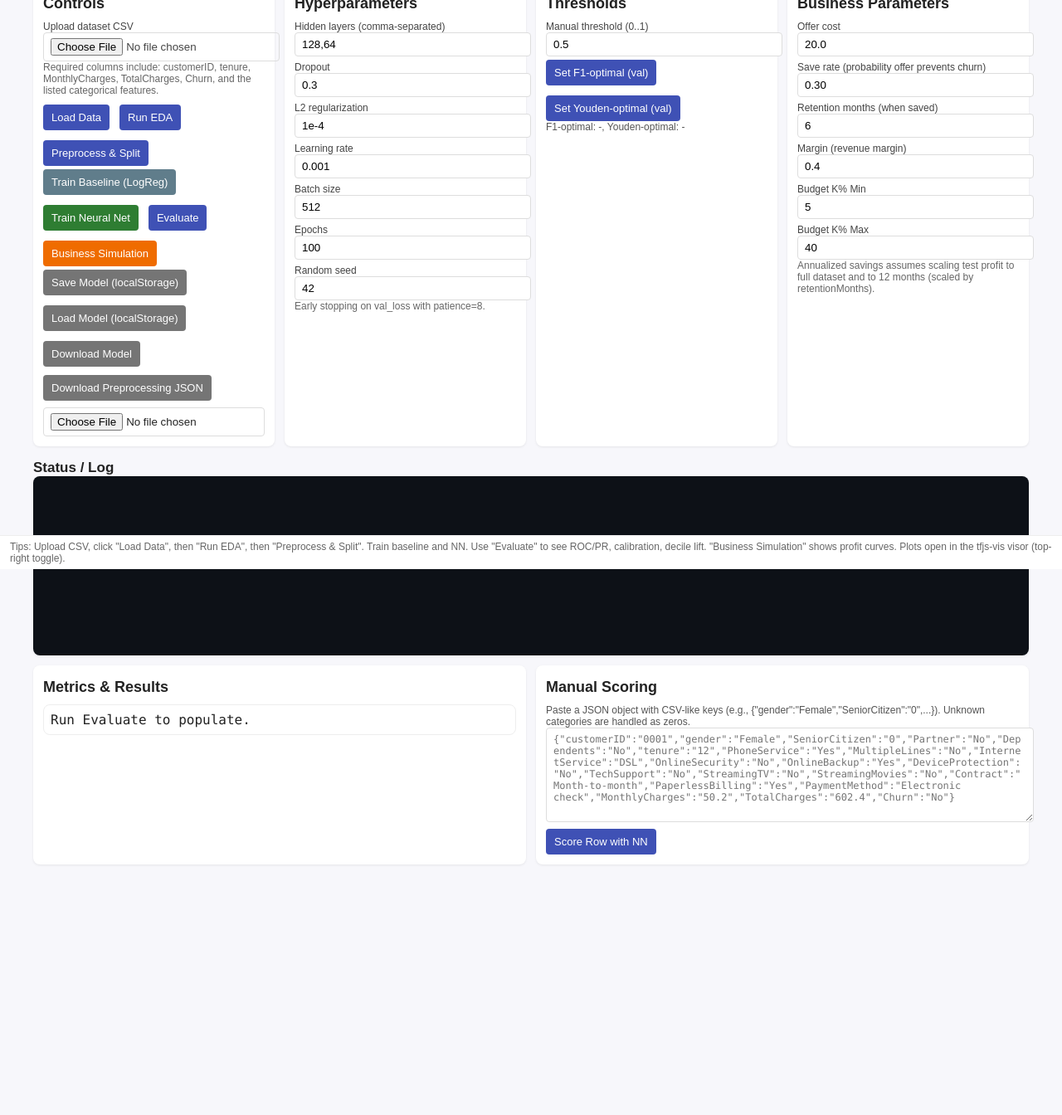
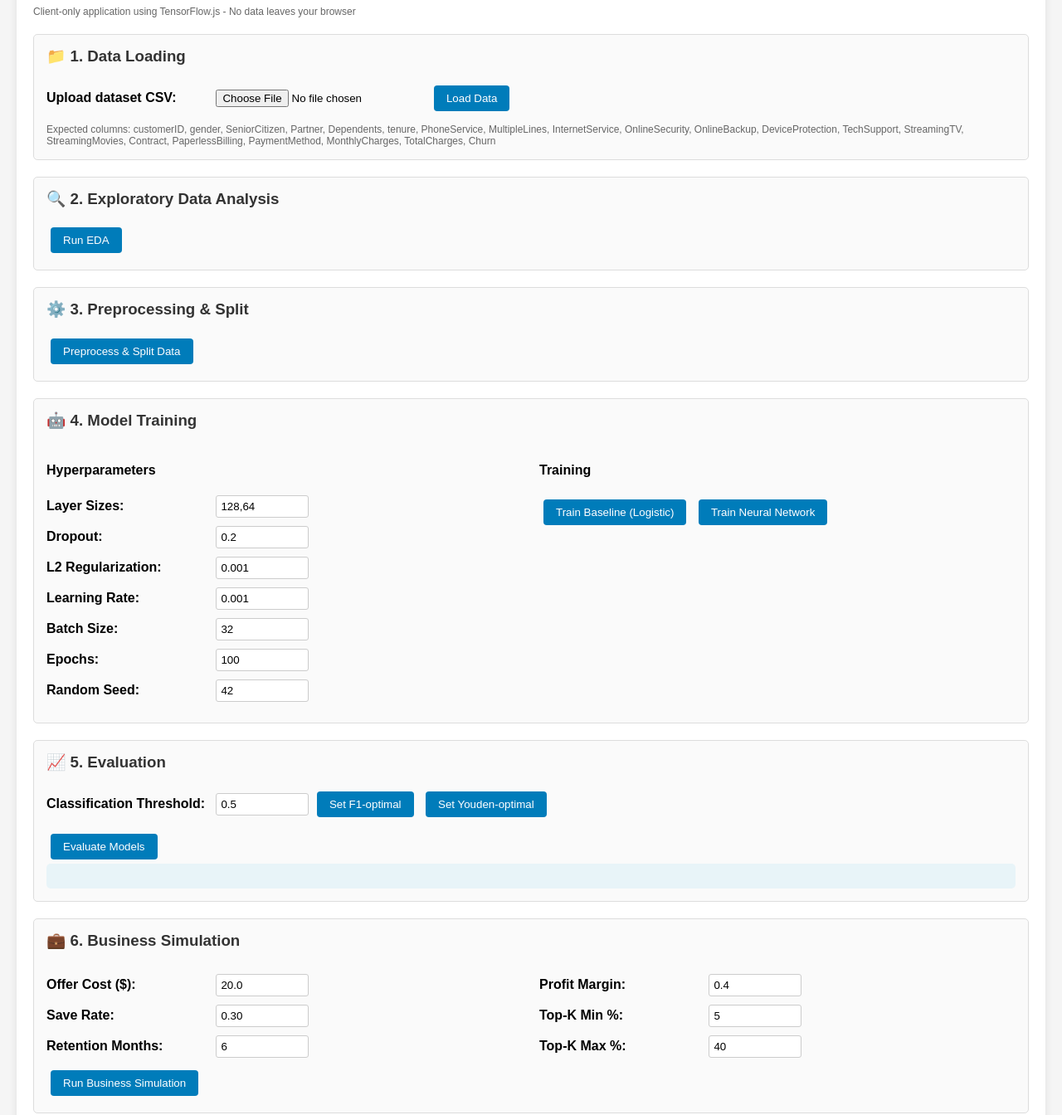
Before and after one commit to ansmaryashina-prog/neural, a plain HTML site: page index.html in a window 1280 px wide. Shown: the part 114-1458 px from the top of the page at 83% size. Before the commit the page ends 1252 px from the top, so only its background shows below. Drawn offline with nearby package versions, Linux system fonts and the light colour scheme; a script that the page names is missing.

Commit message:
index.html

```diff
--- a/index.html
+++ b/index.html
@@ -2,272 +2,397 @@
 <html lang="en">
 <head>
     <meta charset="UTF-8">
-    <title>Telco Churn: EDA + TensorFlow.js + Business Simulator (Upload CSV)</title>
-    <meta name="viewport" content="width=device-width, initial-scale=1" />
+    <meta name="viewport" content="width=device-width, initial-scale=1.0">
+    <title>Telco Churn Analyzer</title>
+    <script src="https://cdn.jsdelivr.net/npm/@tensorflow/tfjs@4.10.0/dist/tf.min.js"></script>
+    <script src="https://cdn.jsdelivr.net/npm/@tensorflow/tfjs-vis@1.5.1/dist/tfjs-vis.umd.min.js"></script>
+    <script src="https://cdn.jsdelivr.net/npm/papaparse@5.4.1/papaparse.min.js"></script>
     <style>
         body {
             font-family: Arial, sans-serif;
-            margin: 0;
-            padding: 0 0 80px 0;
-            background: #f7f7fb;
-            color: #222;
+            margin: 20px;
+            background-color: #f5f5f5;
         }
-
-        header {
-            background: #3f51b5;
-            color: #fff;
-            padding: 16px 20px;
-        }
-
-        header h1 {
-            margin: 0;
-            font-size: 20px;
-        }
-
-        header p {
-            margin: 6px 0 0 0;
-            font-size: 13px;
-        }
-
-        a, a:visited {
-            color: #ffe082;
-        }
-
         .container {
-            padding: 16px 20px;
             max-width: 1200px;
             margin: 0 auto;
+            background: white;
+            padding: 20px;
+            border-radius: 8px;
+            box-shadow: 0 2px 10px rgba(0,0,0,0.1);
         }
-
+        .section {
+            margin: 20px 0;
+            padding: 15px;
+            border: 1px solid #ddd;
+            border-radius: 5px;
+            background: #fafafa;
+        }
+        .section h3 {
+            margin-top: 0;
+            color: #333;
+        }
+        button {
+            background: #007cba;
+            color: white;
+            border: none;
+            padding: 8px 15px;
+            margin: 5px;
+            border-radius: 4px;
+            cursor: pointer;
+        }
+        button:hover {
+            background: #005a87;
+        }
+        button:disabled {
+            background: #ccc;
+            cursor: not-allowed;
+        }
+        .input-group {
+            margin: 10px 0;
+        }
+        label {
+            display: inline-block;
+            width: 200px;
+            font-weight: bold;
+        }
+        input[type="number"], input[type="text"] {
+            padding: 5px;
+            width: 100px;
+            border: 1px solid #ccc;
+            border-radius: 3px;
+        }
+        #log {
+            background: #000;
+            color: #0f0;
+            padding: 15px;
+            border-radius: 5px;
+            font-family: monospace;
+            font-size: 12px;
+            height: 300px;
+            overflow-y: auto;
+            white-space: pre-wrap;
+        }
         .grid {
             display: grid;
-            grid-template-columns: repeat(auto-fit, minmax(280px, 1fr));
-            gap: 12px;
+            grid-template-columns: 1fr 1fr;
+            gap: 20px;
         }
-
-        .card {
-            background: #fff;
-            border-radius: 8px;
-            box-shadow: 0 1px 3px rgba(0,0,0,0.08);
-            padding: 12px;
-        }
-
-        h2 {
-            font-size: 18px;
-            margin: 4px 0 10px;
-        }
-
-        h3 {
-            font-size: 16px;
-            margin: 6px 0 8px;
-        }
-
-        label {
-            display: block;
-            font-size: 12px;
-            color: #444;
-            margin-top: 6px;
-        }
-
-        input[type="text"], input[type="number"], input[type="file"] {
-            width: 100%;
-            padding: 6px 8px;
-            border: 1px solid #ddd;
-            border-radius: 4px;
-        }
-
-        .btn {
-            background: #3f51b5;
-            color: #fff;
-            border: none;
-            padding: 8px 10px;
-            border-radius: 4px;
-            cursor: pointer;
-            margin: 4px 4px 0 0;
-            font-size: 13px;
-        }
-
-        .btn.secondary {
-            background: #607d8b;
-        }
-
-        .btn.success {
-            background: #2e7d32;
-        }
-
-        .btn.warn {
-            background: #ef6c00;
-        }
-
-        .btn.gray {
-            background: #757575;
-        }
-
-        .row {
-            display: flex;
-            flex-wrap: wrap;
-            gap: 8px;
-            align-items: center;
-        }
-
-        #log {
-            white-space: pre-wrap;
-            background: #0d1117;
-            color: #d1d5da;
-            padding: 8px;
-            border-radius: 8px;
-            height: 200px;
-            overflow: auto;
-            font-family: ui-monospace, Menlo, Consolas, monospace;
-            font-size: 12px;
-        }
-
-        .note {
+        .small {
             font-size: 12px;
             color: #666;
         }
-
         .metrics {
-            font-family: ui-monospace, Menlo, Consolas, monospace;
-            background: #fff;
-            border-radius: 8px;
-            padding: 8px;
-            border: 1px solid #eee;
+            background: #e8f4f8;
+            padding: 15px;
+            border-radius: 5px;
+            font-family: monospace;
+            font-size: 12px;
         }
-
-        footer {
-            position: fixed;
-            bottom: 0;
-            left: 0;
-            right: 0;
-            background: #fff;
-            border-top: 1px solid #eee;
-            padding: 6px 12px;
-            font-size: 12px;
-            color: #666;
-        }
-
-        .section-title {
-            margin-top: 16px;
-            font-size: 17px;
-            font-weight: 600;
-        }
-
-        .small {
-            font-size: 12px;
-            color: #555;
-        }
-
-        textarea {
-            width: 100%;
-            min-height: 100px;
-            padding: 6px 8px;
-            border: 1px solid #ddd;
-            border-radius: 4px;
-            font-family: ui-monospace, Menlo, Consolas, monospace;
-            font-size: 12px;
+        .file-input {
+            margin: 10px 0;
         }
     </style>
 </head>
 <body>
-    <header>
-        <h1>Telco Customer Churn: EDA + Neural Network + Business Simulator (Upload CSV, Client-only)</h1>
-        <p>Upload the Telco CSV from your computer. Expected schema: WA_Fn-UseC_-Telco-Customer-Churn.csv. Plots open in the tfjs-vis visor.</p>
-    </header>
+    <div class="container">
+        <h1>📊 Telco Churn EDA + Neural Network + Business Simulator</h1>
+        <p class="small">Client-only application using TensorFlow.js - No data leaves your browser</p>
 
-    <div class="container">
-        <div class="grid">
-            <div class="card">
-                <h2>Controls</h2>
-                <label>Upload dataset CSV <input type="file" id="datasetFile" accept=".csv,text/csv"> </label>
-                <div class="note">Required columns include: customerID, tenure, MonthlyCharges, TotalCharges, Churn, and the listed categorical features.</div>
-                <div class="row" style="margin-top:6px;">
-                    <button id="btnLoad" class="btn">Load Data</button>
-                    <button id="btnEDA" class="btn">Run EDA</button>
-                    <button id="btnPreprocess" class="btn">Preprocess & Split</button>
-                </div>
-                <div class="row">
-                    <button id="btnTrainBaseline" class="btn secondary">Train Baseline (LogReg)</button>
-                    <button id="btnTrainNN" class="btn success">Train Neural Net</button>
-                    <button id="btnEvaluate" class="btn">Evaluate</button>
-                    <button id="btnBusiness" class="btn warn">Business Simulation</button>
-                </div>
-                <div class="row">
-                    <button id="btnSaveModel" class="btn gray">Save Model (localStorage)</button>
-                    <button id="btnLoadModel" class="btn gray">Load Model (localStorage)</button>
-                    <button id="btnDownloadModel" class="btn gray">Download Model</button>
-                </div>
-                <div class="row" style="margin-top:6px;">
-                    <button id="btnDownloadPrep" class="btn gray">Download Preprocessing JSON</button>
-                    <input type="file" id="uploadConfig" accept=".json" />
-                </div>
+        <!-- Data Loading Section -->
+        <div class="section">
+            <h3>📁 1. Data Loading</h3>
+            <div class="file-input">
+                <label for="datasetFile">Upload dataset CSV:</label>
+                <input type="file" id="datasetFile" accept=".csv" />
+                <button id="btnLoad">Load Data</button>
             </div>
-
-            <div class="card">
-                <h2>Hyperparameters</h2>
-                <label>Hidden layers (comma-separated) <input id="hpLayers" type="text" value="128,64"></label>
-                <label>Dropout <input id="hpDropout" type="number" step="0.05" value="0.3"></label>
-                <label>L2 regularization <input id="hpL2" type="text" value="1e-4"></label>
-                <label>Learning rate <input id="hpLR" type="number" step="0.0001" value="0.001"></label>
-                <label>Batch size <input id="hpBatch" type="number" value="512"></label>
-                <label>Epochs <input id="hpEpochs" type="number" value="100"></label>
-                <label>Random seed <input id="hpSeed" type="number" value="42"></label>
-                <div class="note">Early stopping on val_loss with patience=8.</div>
-            </div>
-
-            <div class="card">
-                <h2>Thresholds</h2>
-                <label>Manual threshold (0..1) <input id="thresholdInput" type="number" step="0.01" value="0.5"></label>
-                <div class="row">
-                    <button id="btnSetF1" class="btn">Set F1-optimal (val)</button>
-                    <button id="btnSetYouden" class="btn">Set Youden-optimal (val)</button>
-                </div>
-                <div class="small" id="thresholdNotes">F1-optimal: -, Youden-optimal: -</div>
-            </div>
-
-            <div class="card">
-                <h2>Business Parameters</h2>
-                <label>Offer cost <input id="bizOfferCost" type="number" step="0.1" value="20.0"></label>
-                <label>Save rate (probability offer prevents churn) <input id="bizSaveRate" type="number" step="0.01" value="0.30"></label>
-                <label>Retention months (when saved) <input id="bizMonths" type="number" value="6"></label>
-                <label>Margin (revenue margin) <input id="bizMargin" type="number" step="0.05" value="0.4"></label>
-                <label>Budget K% Min <input id="bizKMin" type="number" step="1" value="5"></label>
-                <label>Budget K% Max <input id="bizKMax" type="number" step="1" value="40"></label>
-                <div class="note">Annualized savings assumes scaling test profit to full dataset and to 12 months (scaled by retentionMonths).</div>
+            <div class="small">
+                Expected columns: customerID, gender, SeniorCitizen, Partner, Dependents, tenure, PhoneService,
+                MultipleLines, InternetService, OnlineSecurity, OnlineBackup, DeviceProtection, TechSupport,
+                StreamingTV, StreamingMovies, Contract, PaperlessBilling, PaymentMethod, MonthlyCharges, TotalCharges, Churn
             </div>
         </div>
 
-        <div class="section-title">Status / Log</div>
-        <div id="log" class="card"></div>
+        <!-- EDA Section -->
+        <div class="section">
+            <h3>🔍 2. Exploratory Data Analysis</h3>
+            <button id="btnEDA">Run EDA</button>
+        </div>
 
-        <div class="grid" style="margin-top:12px;">
-            <div class="card">
-                <h2>Metrics & Results</h2>
-                <div id="metrics" class="metrics">Run Evaluate to populate.</div>
-            </div>
+        <!-- Preprocessing Section -->
+        <div class="section">
+            <h3>⚙️ 3. Preprocessing & Split</h3>
+            <button id="btnPreprocess">Preprocess & Split Data</button>
+        </div>
 
-            <div class="card">
-                <h2>Manual Scoring</h2>
-                <div class="small">Paste a JSON object with CSV-like keys (e.g., {"gender":"Female","SeniorCitizen":"0",...}). Unknown categories are handled as zeros.</div>
-                <textarea id="manualRow" placeholder='{"customerID":"0001","gender":"Female","SeniorCitizen":"0","Partner":"No","Dependents":"No","tenure":"12","PhoneService":"Yes","MultipleLines":"No","InternetService":"DSL","OnlineSecurity":"No","OnlineBackup":"Yes","DeviceProtection":"No","TechSupport":"No","StreamingTV":"No","StreamingMovies":"No","Contract":"Month-to-month","PaperlessBilling":"Yes","PaymentMethod":"Electronic check","MonthlyCharges":"50.2","TotalCharges":"602.4","Churn":"No"}'></textarea>
-                <div class="row">
-                    <button id="btnScoreRow" class="btn">Score Row with NN</button>
-                    <div id="scoreOut" class="small"></div>
+        <!-- Model Training Section -->
+        <div class="section">
+            <h3>🤖 4. Model Training</h3>
+            <div class="grid">
+                <div>
+                    <h4>Hyperparameters</h4>
+                    <div class="input-group">
+                        <label for="hpLayers">Layer Sizes:</label>
+                        <input type="text" id="hpLayers" value="128,64" placeholder="e.g., 128,64">
+                    </div>
+                    <div class="input-group">
+                        <label for="hpDropout">Dropout:</label>
+                        <input type="number" id="hpDropout" value="0.2" step="0.1" min="0" max="0.9">
+                    </div>
+                    <div class="input-group">
+                        <label for="hpL2">L2 Regularization:</label>
+                        <input type="number" id="hpL2" value="0.001" step="0.001" min="0">
+                    </div>
+                    <div class="input-group">
+                        <label for="hpLR">Learning Rate:</label>
+                        <input type="number" id="hpLR" value="0.001" step="0.0001" min="0.0001">
+                    </div>
+                    <div class="input-group">
+                        <label for="hpBatch">Batch Size:</label>
+                        <input type="number" id="hpBatch" value="32" min="8" max="256">
+                    </div>
+                    <div class="input-group">
+                        <label for="hpEpochs">Epochs:</label>
+                        <input type="number" id="hpEpochs" value="100" min="10" max="500">
+                    </div>
+                    <div class="input-group">
+                        <label for="hpSeed">Random Seed:</label>
+                        <input type="number" id="hpSeed" value="42" min="0" max="999">
+                    </div>
+                </div>
+                <div>
+                    <h4>Training</h4>
+                    <button id="btnTrainBaseline">Train Baseline (Logistic)</button>
+                    <button id="btnTrainNN">Train Neural Network</button>
                 </div>
             </div>
         </div>
+
+        <!-- Evaluation Section -->
+        <div class="section">
+            <h3>📈 5. Evaluation</h3>
+            <div class="input-group">
+                <label for="thresholdInput">Classification Threshold:</label>
+                <input type="number" id="thresholdInput" value="0.5" step="0.01" min="0" max="1">
+                <button id="btnSetF1">Set F1-optimal</button>
+                <button id="btnSetYouden">Set Youden-optimal</button>
+            </div>
+            <div id="thresholdNotes" class="small"></div>
+            <button id="btnEvaluate">Evaluate Models</button>
+            <div id="metrics" class="metrics"></div>
+        </div>
+
+        <!-- Business Simulation Section -->
+        <div class="section">
+            <h3>💼 6. Business Simulation</h3>
+            <div class="grid">
+                <div>
+                    <div class="input-group">
+                        <label for="bizOfferCost">Offer Cost ($):</label>
+                        <input type="number" id="bizOfferCost" value="20.0" step="5">
+                    </div>
+                    <div class="input-group">
+                        <label for="bizSaveRate">Save Rate:</label>
+                        <input type="number" id="bizSaveRate" value="0.30" step="0.05" min="0" max="1">
+                    </div>
+                    <div class="input-group">
+                        <label for="bizMonths">Retention Months:</label>
+                        <input type="number" id="bizMonths" value="6" min="1" max="24">
+                    </div>
+                </div>
+                <div>
+                    <div class="input-group">
+                        <label for="bizMargin">Profit Margin:</label>
+                        <input type="number" id="bizMargin" value="0.4" step="0.05" min="0" max="1">
+                    </div>
+                    <div class="input-group">
+                        <label for="bizKMin">Top-K Min %:</label>
+                        <input type="number" id="bizKMin" value="5" min="1" max="49">
+                    </div>
+                    <div class="input-group">
+                        <label for="bizKMax">Top-K Max %:</label>
+                        <input type="number" id="bizKMax" value="40" min="2" max="50">
+                    </div>
+                </div>
+            </div>
+            <button id="btnBusiness">Run Business Simulation</button>
+        </div>
+
+        <!-- Model Management Section -->
+        <div class="section">
+            <h3>💾 7. Model Management</h3>
+            <button id="btnSaveModel">Save Model to Browser</button>
+            <button id="btnLoadModel">Load Model from Browser</button>
+            <button id="btnDownloadModel">Download Model Files</button>
+            <button id="btnDownloadPrep">Download Preprocessing Config</button>
+            <div class="file-input">
+                <label for="uploadConfig">Upload Preprocessing Config:</label>
+                <input type="file" id="uploadConfig" accept=".json" />
+            </div>
+        </div>
+
+        <!-- Manual Scoring Section -->
+        <div class="section">
+            <h3>🎯 8. Manual Scoring</h3>
+            <textarea id="manualRow" rows="6" cols="80" placeholder='Paste customer data as JSON, e.g.:
+{
+  "customerID": "1234-ABCD",
+  "gender": "Male",
+  "SeniorCitizen": 0,
+  "Partner": "Yes",
+  "Dependents": "No",
+  "tenure": 12,
+  "PhoneService": "Yes",
+  "MultipleLines": "No",
+  "InternetService": "DSL",
+  "OnlineSecurity": "No",
+  "OnlineBackup": "Yes",
+  "DeviceProtection": "No",
+  "TechSupport": "No",
+  "StreamingTV": "No",
+  "StreamingMovies": "No",
+  "Contract": "Month-to-month",
+  "PaperlessBilling": "Yes",
+  "PaymentMethod": "Electronic check",
+  "MonthlyCharges": 45.50,
+  "TotalCharges": 546.00,
+  "Churn": "No"
+}'></textarea>
+            <br>
+            <button id="btnScoreRow">Score Customer</button>
+            <div id="scoreOut" class="metrics"></div>
+        </div>
+
+        <!-- Log Section -->
+        <div class="section">
+            <h3>📋 Status / Log</h3>
+            <div id="log">[1:42:18 PM] Ready. Start with Load Data.</div>
+        </div>
     </div>
 
-    <footer>
-        Tips: Upload CSV, click "Load Data", then "Run EDA", then "Preprocess & Split". Train baseline and NN. Use "Evaluate" to see ROC/PR, calibration, decile lift. "Business Simulation" shows profit curves. Plots open in the tfjs-vis visor (top-right toggle).
-    </footer>
+    <script>
+        // Здесь будет вставлен весь JavaScript код, который я предоставил ранее
+        // (константы, STATE, функции appendLog, mulberry32, parseTelcoCsv, loadDataFromFile и т.д.)
 
-    <!-- Libraries -->
-    <script src="https://cdn.jsdelivr.net/npm/@tensorflow/tfjs@latest"></script>
-    <script src="https://cdn.jsdelivr.net/npm/@tensorflow/tfjs-vis@latest"></script>
-    <script src="https://cdn.jsdelivr.net/npm/papaparse@5.4.1/papaparse.min.js"></script>
+        // Временно добавим простую версию для тестирования
+        const NUMERIC_FEATURES = ['tenure', 'MonthlyCharges', 'TotalCharges'];
+        const CATEGORICAL_FEATURES = [
+            'gender','SeniorCitizen','Partner','Dependents','PhoneService','MultipleLines',
+            'InternetService','OnlineSecurity','OnlineBackup','DeviceProtection','TechSupport',
+            'StreamingTV','StreamingMovies','Contract','PaperlessBilling','PaymentMethod'
+        ];
+        const TARGET_COL = 'Churn';
+        const ID_COL = 'customerID';
 
-    <!-- App -->
-    <script src="app.js"></script>
+        const STATE = {
+            seed: 42,
+            rawRows: [],
+            cleanedRows: [],
+            split: null,
+            maps: null,
+            transformed: null,
+            models: { baseline: null, mlp: null },
+            predictions: { baseline: {val: null, test: null}, mlp: {val: null, test: null} },
+            thresholds: { manual: 0.5, f1: null, youden: null, selected: 'manual' },
+            business: { offerCost: 20.0, saveRate: 0.30, retentionMonths: 6, margin: 0.4, kMin: 5, kMax: 40 },
+            sampleWeights: null,
+            trainingHistory: {},
+        };
+
+        function appendLog(msg) {
+            const el = document.getElementById('log');
+            const now = new Date().toLocaleTimeString();
+            el.textContent += `[${now}] ${msg}\n`;
+            el.scrollTop = el.scrollHeight;
+            console.log(msg);
+        }
+
+        // Load data from user file - ИСПРАВЛЕННАЯ ВЕРСИЯ
+        async function loadDataFromFile() {
+            const input = document.getElementById('datasetFile');
+            const file = input.files && input.files[0];
+            if (!file) {
+                appendLog('Please choose a CSV file in the "Upload dataset CSV" field.');
+                return [];
+            }
+
+            appendLog(`Reading file: ${file.name} (${Math.round(file.size/1024)} KB) ...`);
+
+            try {
+                const text = await readFileAsText(file);
+                const rows = parseTelcoCsv(text);
+
+                if (rows.length === 0) {
+                    appendLog('Error: No data rows found in CSV file.');
+                    return [];
+                }
+
+                STATE.rawRows = rows;
+                appendLog(`Loaded ${rows.length} rows, ${Object.keys(rows[0]).length} columns from file.`);
+                return rows;
+            } catch (error) {
+                appendLog(`Error loading file: ${error.message}`);
+                return [];
+            }
+        }
+
+        // Helper function to read file as text
+        function readFileAsText(file) {
+            return new Promise((resolve, reject) => {
+                const reader = new FileReader();
+                reader.onload = e => resolve(e.target.result);
+                reader.onerror = e => reject(new Error('File reading failed'));
+                reader.readAsText(file);
+            });
+        }
+
+        function parseTelcoCsv(csvText) {
+            try {
+                const parsed = Papa.parse(csvText, {
+                    header: true,
+                    dynamicTyping: false,
+                    skipEmptyLines: true,
+                    transform: (value) => value ? value.trim() : value
+                });
+
+                if (parsed.errors.length > 0) {
+                    console.warn('CSV parsing warnings:', parsed.errors);
+                    appendLog(`CSV parsing warnings: ${parsed.errors.map(e => e.message).join(', ')}`);
+                }
+
+                let rows = parsed.data.filter(row => Object.keys(row).length > 1);
+                rows = rows.map(r => {
+                    const o = {};
+                    for (const k in r) o[k] = r[k] === '' ? null : r[k];
+                    return o;
+                });
+
+                return rows;
+            } catch (error) {
+                console.error('CSV parsing error:', error);
+                appendLog(`CSV parsing error: ${error.message}`);
+                return [];
+            }
+        }
+
+        // Basic button handlers for now
+        document.getElementById('btnLoad').addEventListener('click', async () => {
+            await loadDataFromFile();
+            if (STATE.rawRows.length) appendLog('Done. Next: Run EDA or Preprocess & Split.');
+        });
+
+        document.getElementById('btnEDA').addEventListener('click', async () => {
+            if (!STATE.rawRows.length) {
+                appendLog('Please upload CSV and click Load Data first.');
+                return;
+            }
+            appendLog('EDA functionality would run here...');
+        });
+
+        // Initialize
+        appendLog('Ready. Upload your CSV and click "Load Data".');
+
+    </script>
 </body>
 </html>
```
